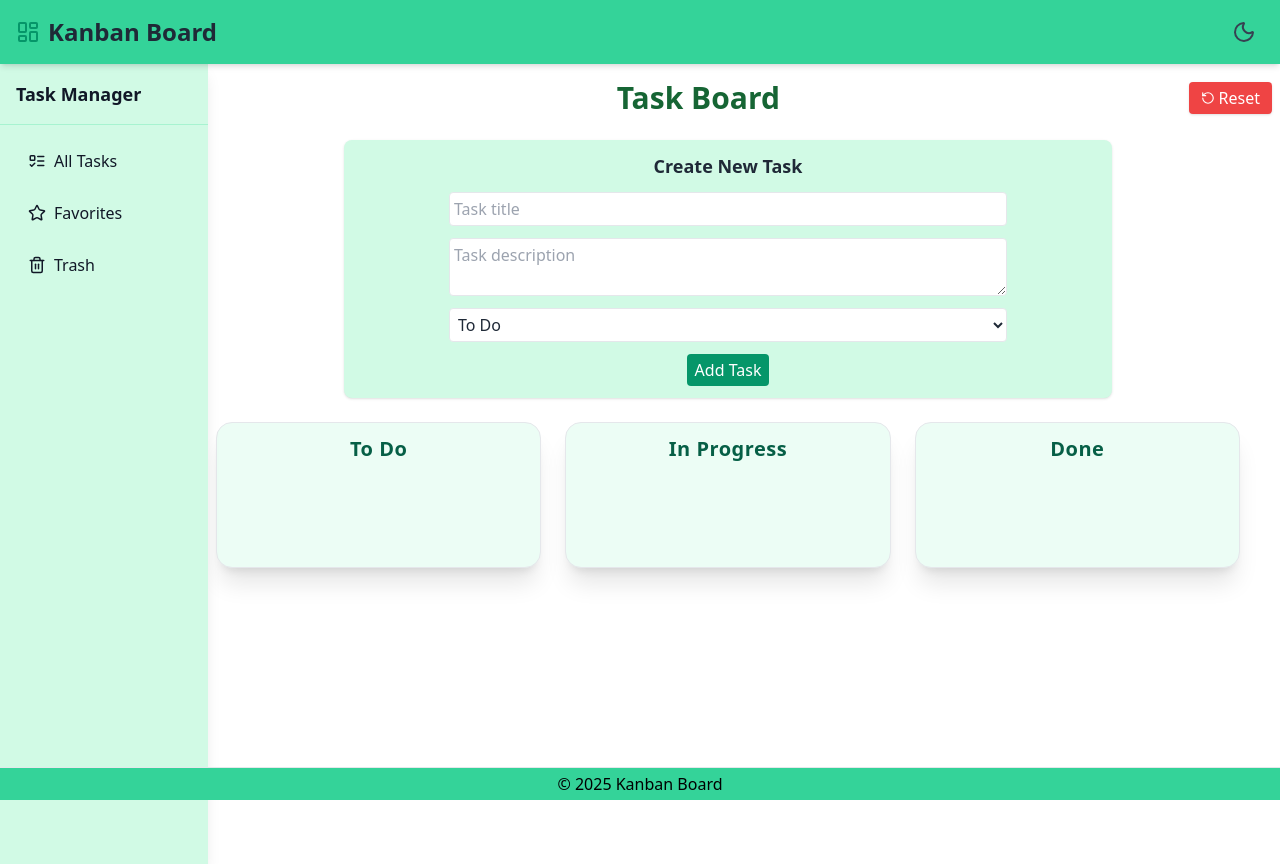
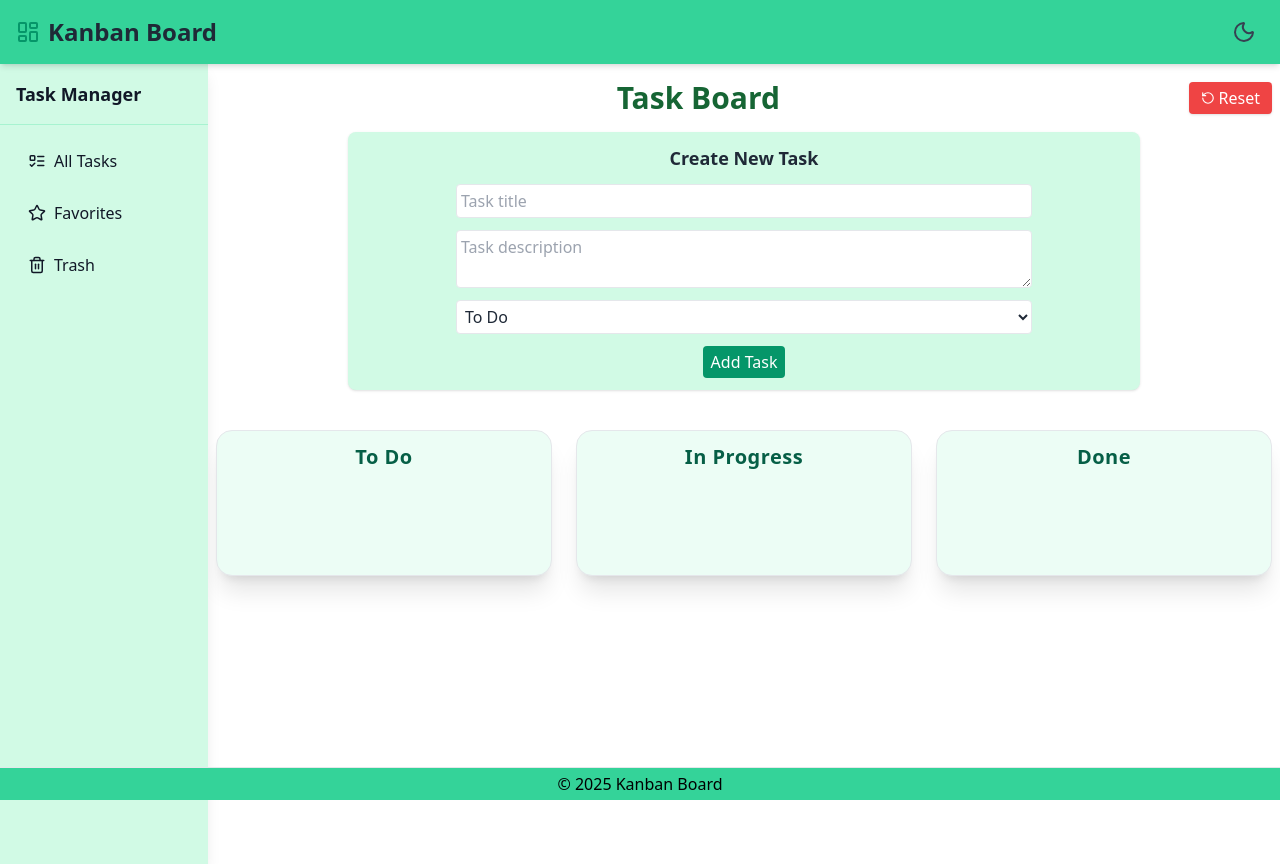
Before and after one commit to loganathanramsaran/Kanban_Board_APK, a React (Vite) app: page / in a window 1280 px wide. Built offline with nearby package versions, Linux system fonts and the light colour scheme; the HTML template or start-up script is replaced by a standard one.

Commit message:
Adjust layout spacing in Board, Sidebar, and TaskForm components for improved UI consistency

```diff
--- a/src/components/Board.jsx
+++ b/src/components/Board.jsx
@@ -139,7 +139,7 @@ export default function Board({ columns, setColumns }) {
 
   return (
     <div className="Board-main my-4 mr-2">
-      <div className="flex items-center mb-6 ">
+      <div className="flex items-center mb-4">
         <h1 className="text-2xl flex justify-center w-full md:text-3xl font-bold text-green-800 dark:text-green-200">
           Task Board
         </h1>
@@ -151,7 +151,7 @@ export default function Board({ columns, setColumns }) {
         </button>
       </div>
 
-      <div className="mr-8 ml-2">
+      <div className="ml-2">
       <TaskForm columns={columns} onAddTask={addTask} />
       <DragDropContext onDragEnd={onDragEnd}>
         <div className="grid grid-cols-1 sm:grid-cols-2 md:grid-cols-3 gap-6">
--- a/src/components/Sidebar.jsx
+++ b/src/components/Sidebar.jsx
@@ -29,7 +29,7 @@ export default function Sidebar({ onSelect }) {
       <button
         onClick={toggleSidebar}
         className=" z-20 bg-emerald-600 hover:bg-emerald-700 text-white p-2 rounded-lg
-        shadow-md transition lg:hidden ml-2 mt-4 scroll:-0 fixed lg:static"
+        shadow-md transition lg:hidden ml-2 mt-4 fixed lg:static"
         aria-label="Toggle sidebar"
       >
         {open ? <X size={20} /> : <Menu size={20} />}
--- a/src/components/TaskForm.jsx
+++ b/src/components/TaskForm.jsx
@@ -24,7 +24,7 @@ export default function TaskForm({ columns, onAddTask }) {
   return (
     <form
       onSubmit={handleSubmit}
-      className=" bg-emerald-100 dark:bg-gray-800 p-3 w-3/4 max-md:w-full mx-auto rounded-lg shadow mb-6  border-gray-300 dark:border-gray-700"
+      className=" bg-emerald-100 dark:bg-gray-800 p-3 w-3/4 max-md:w-full mx-auto rounded-lg shadow mb-10  border-gray-300 dark:border-gray-700"
     >
       <h2 className="text-lg font-semibold text-center text-gray-800 dark:text-gray-200 mb-3">Create New Task</h2>
       <div className="gap-3 flex flex-col items-center">
```
